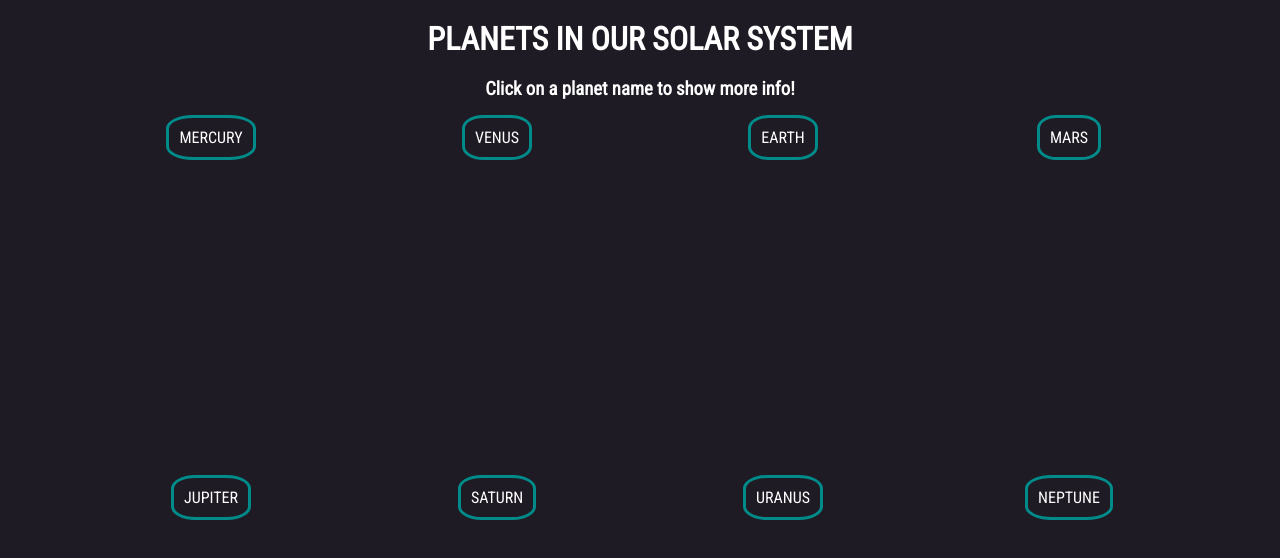
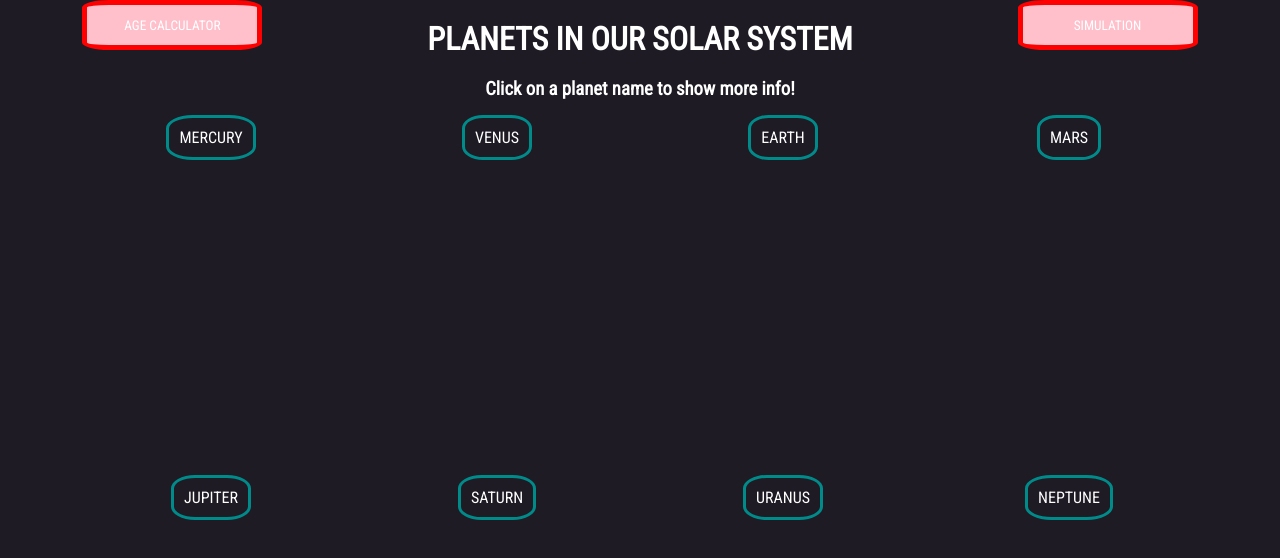
Before and after one commit to Student235555/solar-system-facts, a React (Create React App) app: page / in a window 1280 px wide. Shown: the top 558 px of the page. Built offline with nearby package versions, Linux system fonts and the light colour scheme.

Commit message:
Add buttons (subpage change)

```diff
--- a/src/components/App.js
+++ b/src/components/App.js
@@ -106,7 +106,11 @@ function App() {
   return (
     <Router basename={process.env.PUBLIC_URL}>
       <div className="App">
-        <h1 className='mainH1'>Planets in our solar system</h1>
+        <div className="mainRow">
+          <button className='mainButton'>age calculator</button>
+          <h1 className='mainH1'>Planets in our solar system</h1>
+          <button className='mainButton'>simulation</button>
+        </div>
         <h3 className='mainH5'>Click on a planet name to show more info!</h3>
         <PlanetsList solarSystem={solarSystem}/>
       </div>
--- a/src/styles/App.css
+++ b/src/styles/App.css
@@ -14,7 +14,29 @@
   background-color: #1F1B24;
 }
 
+.mainRow{
+  display: flex;
+  flex-direction: row;
+  justify-content: space-around;
+  align-content: center;
+}
+
 .mainH1{
   padding: 20px 0 20px 0;
   text-transform: uppercase;
 }
+
+.mainButton{
+  height: 50px;
+  width: 180px;
+  cursor: pointer;
+  border-radius: 15%;
+  text-transform: uppercase;
+  transition: 0.2s;
+  background-color: pink;
+  border: 5px solid red;
+}
+
+.mainButton:hover{
+  background-color: red;
+}
```
